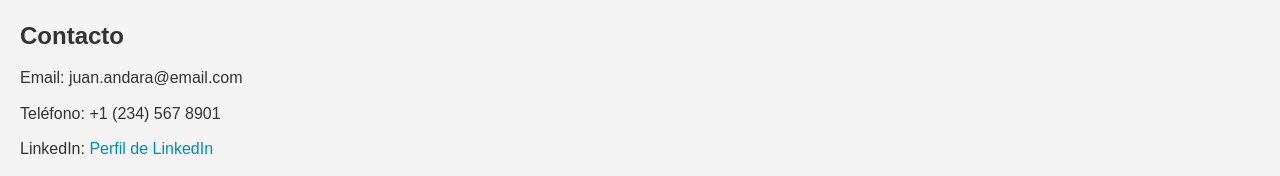
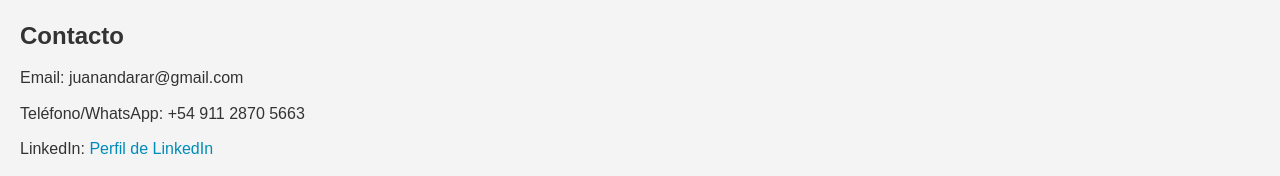
Before and after one commit to eahg1/eahg1.github.io-webpage, a plain HTML site: page index.html in a window 1280 px wide. Shown: the part 951-1127 px from the top of the page. Drawn offline with Linux system fonts and the light colour scheme.

Commit message:
Update index.html

```diff
--- a/index.html
+++ b/index.html
@@ -40,8 +40,8 @@
         <section>
             <h2>Contacto</h2>
             <ul>
-                <li>Email: juan.andara@email.com</li>
-                <li>Teléfono: +1 (234) 567 8901</li>
+                <li>Email: juanandarar@gmail.com</li>
+                <li>Teléfono/WhatsApp: +54 911 2870 5663</li>
                 <li>LinkedIn: <a href="https://www.linkedin.com/in/juan-andara-r-a22285159/">Perfil de LinkedIn</a></li>
             </ul>
         </section>
```
